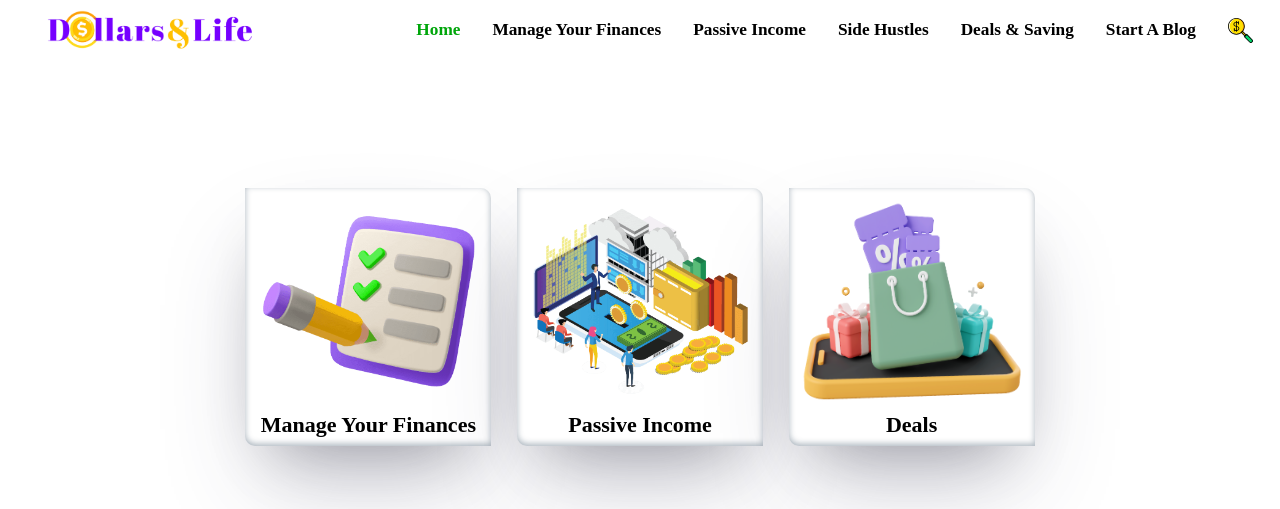
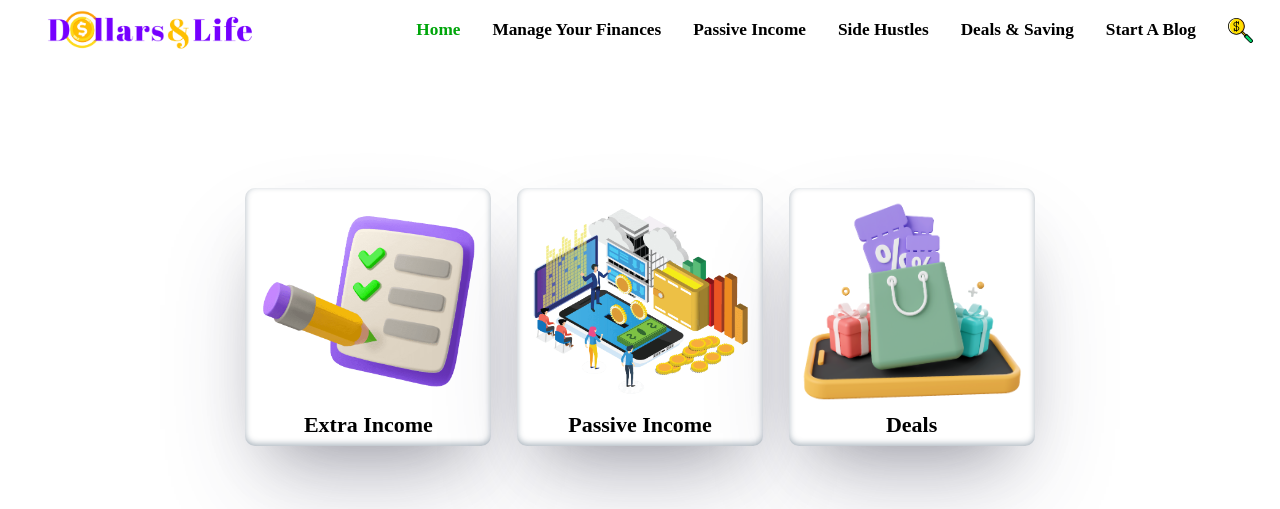
Before and after one commit to xxTarekxx/dollarsandlife, a React (Vite) app: page / in a window 1280 px wide. Shown: the top 509 px of the page. Built offline with nearby package versions, Linux system fonts and the light colour scheme.

Commit message:
homepage clean up

```diff
--- a/src/pages/HomePage.tsx
+++ b/src/pages/HomePage.tsx
@@ -1,30 +1,20 @@
 import React from "react";
 import { Link } from "react-router-dom";
-import styled, { keyframes, createGlobalStyle } from "styled-components";
+import styled, { keyframes } from "styled-components";
 import ManageIcon from "../images/icons/manage-your-finances-icon.png";
 import PassiveIcon from "../images/icons/passive-income.png";
 import DealsIcon from "../images/icons/deal-and-savings-icon.png";
 
+// Define GlobalStyle in the root of your application
+// const GlobalStyle = createGlobalStyle`...`;
+
 const LinksContainer = styled.div`
 	width: 100%;
-	background-position: center;
-	background-repeat: no-repeat;
-	background-size: cover;
-	background-attachment: fixed;
 	margin: 9% auto;
 	display: flex;
 	flex-wrap: wrap;
 	justify-content: center;
 	align-items: center;
-`;
-
-const shakeAnimation = keyframes`
-  0% { transform: translateX(0); }
-  10% { transform: translateX(-10px); }
-  20% { transform: translateX(10px); }
-  30% { transform: translateX(-10px); }
-  40% { transform: translateX(10px); }
-  50% { transform: translateX(0); }
 `;
 
 const spinAnimation = keyframes`
@@ -39,9 +29,8 @@ const LinkBox = styled.div`
 	cursor: pointer;
 	background: white;
 	font-size: 22px;
-	border-top-right-radius: 10px;
-	border-bottom-left-radius: 10px;
-	margin: 1% 1%;
+	border-radius: 10px;
+	margin: 1%;
 	text-decoration: none;
 	color: black;
 	box-shadow: rgba(50, 50, 93, 0.25) 0px 50px 100px -20px,
@@ -54,7 +43,6 @@ const LinkBox = styled.div`
 
 	@media (max-width: 768px) {
 		width: 70%;
-		height: auto;
 	}
 
 	img {
@@ -70,8 +58,6 @@ const Figure = styled.figure`
 	align-items: center;
 	justify-content: center;
 	text-align: center;
-	height: 100%;
-	width: 100%;
 	margin: 0;
 	padding: 0.5rem;
 
@@ -91,20 +77,19 @@ const Figure = styled.figure`
 
 const HomePage = () => {
 	return (
-		<>
 		<LinksContainer aria-label='Main navigation links'>
 			<LinkBox>
 				<Figure>
-						<Link to='/category/manageyourfinances'>
-							<img src={ManageIcon} alt='Manage Finance Photo' />
-							<figcaption>Manage Your Finances</figcaption>
+					<Link to='/category/extra-income'>
+						<img src={ManageIcon} alt='Manage Finance Photo' loading='lazy' />
+						<figcaption>Extra Income</figcaption>
 					</Link>
 				</Figure>
 			</LinkBox>
 			<LinkBox>
 				<Figure>
 					<Link to='/passive-income'>
-							<img src={PassiveIcon} alt='Passive Income Icon' />
+						<img src={PassiveIcon} alt='Passive Income Icon' loading='lazy' />
 						<figcaption>Passive Income</figcaption>
 					</Link>
 				</Figure>
@@ -112,13 +97,12 @@ const HomePage = () => {
 			<LinkBox>
 				<Figure>
 					<Link to='/amazon-products'>
-							<img src={DealsIcon} alt='Deals And Saving Icon' />
+						<img src={DealsIcon} alt='Deals And Saving Icon' loading='lazy' />
 						<figcaption>Deals</figcaption>
 					</Link>
 				</Figure>
 			</LinkBox>
 		</LinksContainer>
-		</>
 	);
 };
 
```
Lines whose indentation alone changed are shown as unchanged.
